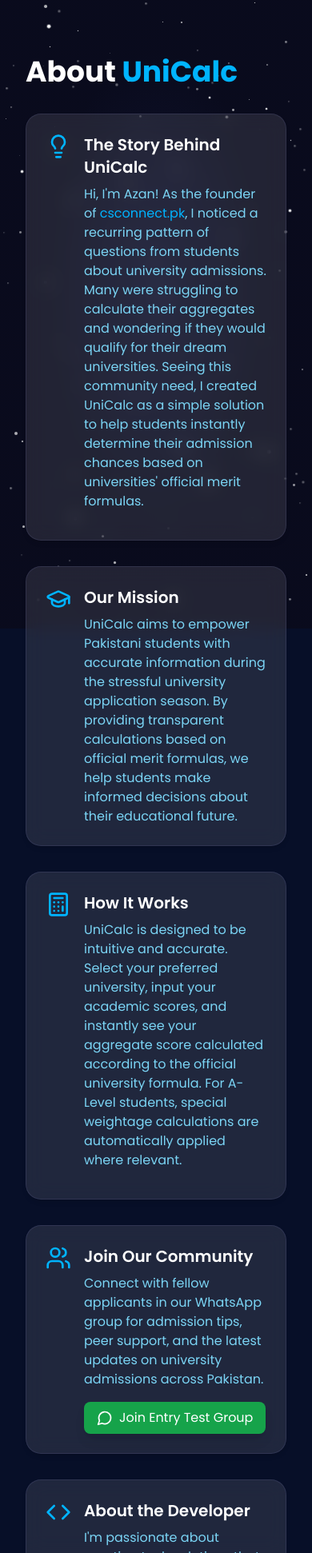
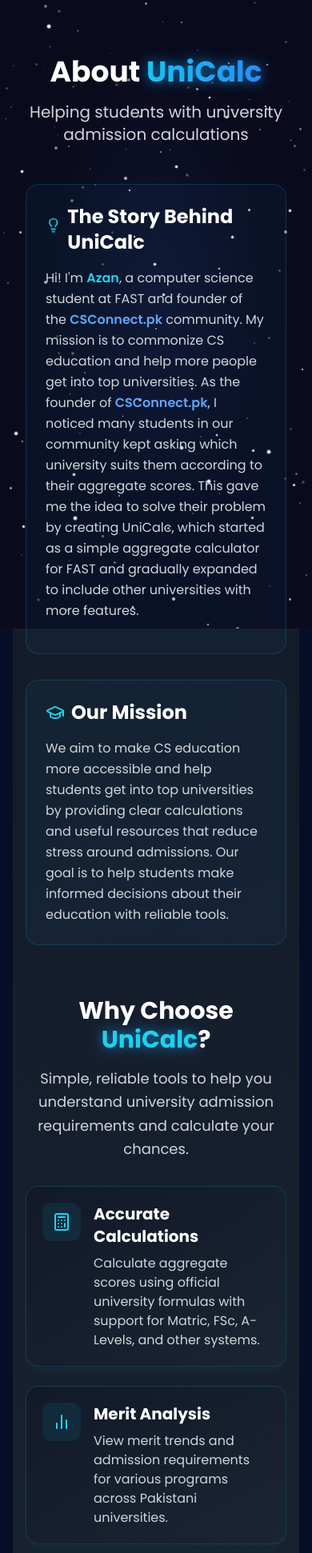
Before and after one commit to emadadnan000/unicalc, a React (Vite) app: page /about in a window 390 px wide. Shown: the part 58-2000 px from the top of the page at 80% size. Built offline with nearby package versions, Linux system fonts and the light colour scheme.

Commit message:
improved about page

```diff
--- a/src/components/pages/AboutPage.tsx
+++ b/src/components/pages/AboutPage.tsx
@@ -1,128 +1,222 @@
-import React from 'react';
-// import { motion } from 'framer-motion';
-import { GraduationCap, Calculator, Users, MessageCircle, Code, ExternalLink, Lightbulb } from 'lucide-react';
-import { FaLinkedin, FaGithub, FaInstagram } from 'react-icons/fa';
+import React, { useState, useEffect } from 'react';
+import { Calculator, BarChart2, BookOpen, Award, ShieldCheck, Heart, Lightbulb, GraduationCap, Code, ExternalLink, MessageCircle, Linkedin, Github, Instagram, Globe, Smartphone } from 'lucide-react';
 
-const AboutPage: React.FC = () => {
+const FeatureCard = ({ icon: Icon, title, children, delay = 0 }: { icon: React.ElementType, title: string, children: React.ReactNode, delay?: number }) => {
+  const [isVisible, setIsVisible] = useState(false);
+
+  useEffect(() => {
+    const timer = setTimeout(() => {
+      setIsVisible(true);
+    }, delay);
+    return () => clearTimeout(timer);
+  }, [delay]);
+
   return (
-    <div className="pt-24 pb-8 px-4">
-      <div className="max-w-4xl mx-auto">
-        <h1 className="text-4xl font-bold mb-8 text-white">About <span className="text-electric-blue">UniCalc</span></h1>
-
-        <div className="space-y-8">
-          <div className="glassmorphic-card p-6 rounded-xl hover:shadow-glow transition-all duration-300">
+    <div
+      className={`bg-gradient-to-br from-gray-900/80 to-gray-800/50 p-5 sm:p-6 rounded-2xl border border-cyan-500/20 shadow-lg shadow-cyan-500/5 transform transition-all duration-700 hover:scale-105 hover:shadow-cyan-500/20 hover:shadow-xl group ${
+        isVisible ? 'translate-y-0 opacity-100' : 'translate-y-8 opacity-0'
+      }`}
+    >
       <div className="flex items-start gap-4">
-              <Lightbulb className="w-8 h-8 text-electric-blue flex-shrink-0" />
+        <div className="p-3 bg-cyan-500/10 rounded-xl text-cyan-400 transition-all duration-300 group-hover:bg-cyan-500/20 group-hover:scale-110">
+          <Icon className="w-6 h-6 transition-transform duration-300 group-hover:rotate-12" />
+        </div>
         <div>
-                <h2 className="text-xl font-semibold mb-2 text-white">The Story Behind UniCalc</h2>
-                <p className="text-soft-cyan mb-3">
-                  Hi, I'm Azan! As the founder of <a href="https://csconnect.pk" target="_blank" rel="noopener noreferrer" className="text-electric-blue hover:text-white transition-colors">csconnect.pk</a>, I noticed a recurring pattern of questions from students about university admissions. Many were struggling to calculate their aggregates and wondering if they would qualify for their dream universities. Seeing this community need, I created UniCalc as a simple solution to help students instantly determine their admission chances based on universities' official merit formulas.
-                </p>
-                <p className="text-soft-cyan">
-                  {/*  */}
-                </p>
+          <h3 className="text-xl font-bold text-white mb-2 transition-colors duration-300 group-hover:text-cyan-100">{title}</h3>
+          <p className="text-gray-300 transition-colors duration-300 group-hover:text-gray-200">{children}</p>
         </div>
       </div>
     </div>
+  );
+};
 
-          <div className="glassmorphic-card p-6 rounded-xl hover:shadow-glow transition-all duration-300">
-            <div className="flex items-start gap-4">
-              <GraduationCap className="w-8 h-8 text-electric-blue flex-shrink-0" />
-              <div>
-                <h2 className="text-xl font-semibold mb-2 text-white">Our Mission</h2>
-                <p className="text-soft-cyan">
-                  UniCalc aims to empower Pakistani students with accurate information during the stressful university application season. By providing transparent calculations based on official merit formulas, we help students make informed decisions about their educational future.
+const AnimatedSection = ({ children, className = "", delay = 0 }: { children: React.ReactNode, className?: string, delay?: number }) => {
+  const [isVisible, setIsVisible] = useState(false);
+
+  useEffect(() => {
+    const timer = setTimeout(() => {
+      setIsVisible(true);
+    }, delay);
+    return () => clearTimeout(timer);
+  }, [delay]);
+
+  return (
+    <div
+      className={`transform transition-all duration-1000 ${
+        isVisible ? 'translate-y-0 opacity-100' : 'translate-y-12 opacity-0'
+      } ${className}`}
+    >
+      {children}
+    </div>
+  );
+};
+
+const AboutPage: React.FC = () => {
+  const [headerVisible, setHeaderVisible] = useState(false);
+
+  useEffect(() => {
+    const timer = setTimeout(() => {
+      setHeaderVisible(true);
+    }, 100);
+    return () => clearTimeout(timer);
+  }, []);
+
+  return (
+    <div className="min-h-screen bg-gradient-to-b from-gray-900 to-gray-800 pt-24 pb-16 px-4 overflow-hidden">
+      <div className="max-w-6xl mx-auto">
+        {/* Header Section with Staggered Animation */}
+        <div className="text-center mb-12 sm:mb-16">
+          <h1 className={`text-4xl md:text-5xl font-bold text-white mb-4 transform transition-all duration-1000 ${
+            headerVisible ? 'translate-y-0 opacity-100 scale-100' : 'translate-y-8 opacity-0 scale-95'
+          }`}>
+            About <span className="bg-clip-text text-transparent bg-gradient-to-r from-cyan-400 to-blue-500 animate-pulse">UniCalc</span>
+          </h1>
+          <p className={`text-xl text-gray-300 max-w-3xl mx-auto transform transition-all duration-1000 delay-300 ${
+            headerVisible ? 'translate-y-0 opacity-100' : 'translate-y-8 opacity-0'
+          }`}>
+            Helping students with university admission calculations
           </p>
         </div>
-            </div>
+
+        {/* Story and Mission Grid */}
+        <AnimatedSection delay={600} className="grid md:grid-cols-2 gap-8 mb-16">
+          <div className="bg-gradient-to-br from-cyan-500/5 to-blue-500/5 p-6 sm:p-8 rounded-2xl border border-cyan-500/20 transform transition-all duration-500 hover:scale-105 hover:border-cyan-500/40 hover:shadow-lg hover:shadow-cyan-500/10">
+            <h2 className="text-2xl font-bold text-white mb-4 flex items-center">
+              <Lightbulb className="w-6 h-6 mr-2 text-cyan-400 animate-bounce" />
+              The Story Behind UniCalc
+            </h2>
+            <p className="text-gray-300 mb-4 leading-relaxed">
+              Hi! I'm <span className="text-cyan-400 font-semibold">Azan</span>, a computer science student at FAST and founder of the <a href="https://csconnect.pk" target="_blank" rel="noopener noreferrer" className="text-blue-400 hover:text-blue-300 font-semibold transition-colors duration-300 hover:underline">CSConnect.pk</a> community. My mission is to commonize CS education and help more people get into top universities. As the founder of <a href="https://csconnect.pk" target="_blank" rel="noopener noreferrer" className="text-blue-400 hover:text-blue-300 font-semibold transition-colors duration-300 hover:underline">CSConnect.pk</a>, I noticed many students in our community kept asking which university suits them according to their aggregate scores. This gave me the idea to solve their problem by creating UniCalc, which started as a simple aggregate calculator for FAST and gradually expanded to include other universities with more features.
+            </p>
           </div>
 
-          <div className="glassmorphic-card p-6 rounded-xl hover:shadow-glow transition-all duration-300">
-            <div className="flex items-start gap-4">
-              <Calculator className="w-8 h-8 text-electric-blue flex-shrink-0" />
-              <div>
-                <h2 className="text-xl font-semibold mb-2 text-white">How It Works</h2>
-                <p className="text-soft-cyan mb-3">
-                  UniCalc is designed to be intuitive and accurate. Select your preferred university, input your academic scores, and instantly see your aggregate score calculated according to the official university formula. For A-Level students, special weightage calculations are automatically applied where relevant.
-                </p>
-                <p className="text-soft-cyan">
-                  {/* Have questions about entry tests? Join our <a href="https://chat.whatsapp.com/Cat16toNG2FHVNbSuel3FG" target="_blank" rel="noopener noreferrer" className="text-electric-blue hover:text-white transition-colors font-medium">Entry Test Group</a> where you can ask any questions related to university entry tests and get support from fellow applicants. */}
+          <div className="bg-gradient-to-br from-cyan-500/5 to-blue-500/5 p-6 sm:p-8 rounded-2xl border border-cyan-500/20 transform transition-all duration-500 hover:scale-105 hover:border-cyan-500/40 hover:shadow-lg hover:shadow-cyan-500/10">
+            <h2 className="text-2xl font-bold text-white mb-4 flex items-center">
+              <GraduationCap className="w-6 h-6 mr-2 text-cyan-400 animate-pulse" />
+              Our Mission
+            </h2>
+            <p className="text-gray-300 leading-relaxed">
+              We aim to make CS education more accessible and help students get into top universities by providing clear calculations and useful resources that reduce stress around admissions. Our goal is to help students make informed decisions about their education with reliable tools.
             </p>
           </div>
-            </div>
+        </AnimatedSection>
+
+        {/* Why Choose Section */}
+        <AnimatedSection delay={900} className="text-center mb-8 sm:mb-12">
+          <h2 className="text-3xl font-bold text-white mb-4">
+            Why Choose <span className="text-cyan-400 animate-pulse">UniCalc</span>?
+          </h2>
+          <p className="text-gray-300 max-w-4xl mx-auto text-lg leading-relaxed">
+            Simple, reliable tools to help you understand university admission requirements and calculate your chances.
+          </p>
+        </AnimatedSection>
+
+        {/* Feature Cards with Staggered Animation */}
+        <div className="grid md:grid-cols-2 lg:grid-cols-3 gap-6 mb-16">
+          <FeatureCard icon={Calculator} title="Accurate Calculations" delay={1200}>
+            Calculate aggregate scores using official university formulas with support for Matric, FSc, A-Levels, and other systems.
+          </FeatureCard>
+
+          <FeatureCard icon={BarChart2} title="Merit Analysis" delay={1350}>
+            View merit trends and admission requirements for various programs across Pakistani universities.
+          </FeatureCard>
+
+          <FeatureCard icon={BookOpen} title="Test Preparation" delay={1500}>
+            Access practice questions and study materials for university entrance tests.
+          </FeatureCard>
+
+          <FeatureCard icon={Award} title="Eligibility Check" delay={1650}>
+            Check eligibility for different programs and get recommendations based on your academic profile.
+          </FeatureCard>
+
+          <FeatureCard icon={ShieldCheck} title="Reliable Data" delay={1800}>
+            Official university formulas with updated information to ensure accurate calculations.
+          </FeatureCard>
+
+          <FeatureCard icon={Heart} title="Student-Friendly" delay={1950}>
+            Built by students for students, making complex admission processes simple and stress-free.
+          </FeatureCard>
         </div>
 
-          <div className="glassmorphic-card p-6 rounded-xl hover:shadow-glow transition-all duration-300">
-            <div className="flex items-start gap-4">
-              <Users className="w-8 h-8 text-electric-blue flex-shrink-0" />
-              <div>
-                <h2 className="text-xl font-semibold mb-2 text-white">Join Our Community</h2>
-                <p className="text-soft-cyan mb-4">
-                  Connect with fellow applicants in our WhatsApp group for admission tips, peer support, and the latest updates on university admissions across Pakistan.
+        {/* Community Section */}
+        <AnimatedSection delay={2100} className="bg-gradient-to-r from-cyan-500/10 to-blue-500/10 rounded-2xl p-6 sm:p-8 mb-12 sm:mb-16 border border-cyan-500/20 transform transition-all duration-500 hover:scale-[1.02] hover:shadow-lg hover:shadow-cyan-500/20">
+          <div className="flex flex-col md:flex-row items-center justify-between gap-6">
+            <div className="flex-1">
+              <h3 className="text-2xl font-bold text-white mb-3 flex items-center">
+                <MessageCircle className="w-6 h-6 mr-2 text-green-400 animate-bounce" />
+                Join Entry Test Group
+              </h3>
+              <p className="text-gray-300 mb-4 md:mb-0 leading-relaxed">
+                Connect with other students preparing for university admissions. Share resources, ask questions, and support each other through the process.
               </p>
+            </div>
             <a
               href="https://chat.whatsapp.com/Cat16toNG2FHVNbSuel3FG"
               target="_blank"
               rel="noopener noreferrer"
-                  className="inline-flex items-center px-4 py-2 bg-green-600 text-white rounded-lg hover:bg-green-700 transition-all duration-300 transform hover:scale-105 shadow-lg"
+              className="inline-flex items-center justify-center px-6 py-3 bg-gradient-to-r from-green-600 to-green-700 hover:from-green-700 hover:to-green-800 text-white rounded-xl transition-all duration-300 transform hover:scale-110 hover:shadow-lg hover:shadow-green-500/30 active:scale-95 whitespace-nowrap group font-semibold"
             >
-                  <MessageCircle className="w-5 h-5 mr-2" />
-                  Join Entry Test Group
+              <MessageCircle className="w-5 h-5 mr-2 transition-transform duration-300 group-hover:rotate-12" />
+              Join WhatsApp Group
             </a>
           </div>
+        </AnimatedSection>
+
+        {/* Developer Section */}
+        <AnimatedSection delay={2300} className="text-center px-2">
+          <div className="inline-flex items-center justify-center w-16 h-16 sm:w-20 sm:h-20 rounded-full bg-gradient-to-br from-cyan-500/20 to-blue-500/20 mb-4 sm:mb-6">
+            <Code className="w-6 h-6 sm:w-8 sm:h-8 text-cyan-400 animate-bounce" />
+          </div>
+          <h2 className="text-xl sm:text-2xl font-bold text-white mb-3 sm:mb-4">About the Developer</h2>
+          <div className="max-w-4xl mx-auto mb-6 sm:mb-8">
+            <p className="text-gray-300 mb-4 text-sm sm:text-base leading-relaxed">
+              <span className="text-cyan-400 font-bold text-lg">Azan</span> - A computer science student at FAST and founder of <a href="https://csconnect.pk" target="_blank" rel="noopener noreferrer" className="text-blue-400 hover:text-blue-300 font-semibold transition-colors duration-300 hover:underline">CSConnect.pk</a> community, passionate about making CS education accessible to everyone. I believe more students should have the chance to study at top universities and I'm currently building tools that solve real problems for the student community.
+            </p>
+            <div className="bg-gradient-to-r from-cyan-500/5 to-blue-500/5 rounded-xl p-4 mb-6 border border-cyan-500/20">
+              <p className="text-gray-300 text-sm sm:text-base leading-relaxed italic">
+                "My goal is to help students get into the top CS universities of Pakistan." - <span className="text-cyan-400 font-semibold">Azan</span>
+              </p>
             </div>
           </div>
-
-          <div className="glassmorphic-card p-6 rounded-xl hover:shadow-glow transition-all duration-300">
-            <div className="flex items-start gap-4">
-              <Code className="w-8 h-8 text-electric-blue flex-shrink-0" />
-              <div>
-                <h2 className="text-xl font-semibold mb-2 text-white">About the Developer</h2>
-                <p className="text-soft-cyan mb-4">
-                  I'm passionate about creating tech solutions that solve real problems for students. When I'm not coding, I'm engaging with the CS community in Pakistan and exploring new ways to make education more accessible.
-                </p>
-                <div className="flex flex-wrap gap-4">
+          <div className="flex flex-wrap justify-center gap-2 sm:gap-3">
             <a
               href="https://linkedin.com/in/azanw"
               target="_blank"
               rel="noopener noreferrer"
-                    className="inline-flex items-center text-electric-blue hover:text-white transition-colors"
+              className="inline-flex items-center px-3 sm:px-4 py-1.5 sm:py-2 bg-blue-600 hover:bg-blue-700 text-white rounded-lg transition-all duration-300 text-sm sm:text-base transform hover:scale-110 hover:shadow-lg hover:shadow-blue-500/30 active:scale-95 group"
             >
-                    <FaLinkedin className="w-5 h-5 mr-1" />
+              <Linkedin className="w-4 h-4 sm:w-5 sm:h-5 mr-1.5 transition-transform duration-300 group-hover:rotate-12" />
               LinkedIn
             </a>
             <a
               href="https://github.com/azannw"
               target="_blank"
               rel="noopener noreferrer"
-                    className="inline-flex items-center text-electric-blue hover:text-white transition-colors"
+              className="inline-flex items-center px-3 sm:px-4 py-1.5 sm:py-2 bg-gray-800 hover:bg-gray-700 text-gray-100 rounded-lg transition-all duration-300 text-sm sm:text-base transform hover:scale-110 hover:shadow-lg hover:shadow-gray-500/30 active:scale-95 group"
             >
-                    <FaGithub className="w-5 h-5 mr-1" />
+              <Github className="w-4 h-4 sm:w-5 sm:h-5 mr-1.5 transition-transform duration-300 group-hover:rotate-12" />
               GitHub
             </a>
             <a
               href="https://instagram.com/csconnect.pk"
               target="_blank"
               rel="noopener noreferrer"
-                    className="inline-flex items-center text-electric-blue hover:text-white transition-colors"
+              className="inline-flex items-center px-3 sm:px-4 py-1.5 sm:py-2 bg-gradient-to-r from-pink-500 to-purple-600 hover:from-pink-600 hover:to-purple-700 text-white rounded-lg transition-all duration-300 text-sm sm:text-base transform hover:scale-110 hover:shadow-lg hover:shadow-pink-500/30 active:scale-95 group"
             >
-                    <FaInstagram className="w-5 h-5 mr-1" />
+              <Instagram className="w-4 h-4 sm:w-5 sm:h-5 mr-1.5 transition-transform duration-300 group-hover:rotate-12" />
               Instagram
             </a>
             <a
               href="https://csconnect.pk"
               target="_blank"
               rel="noopener noreferrer"
-                    className="inline-flex items-center text-electric-blue hover:text-white transition-colors"
+              className="inline-flex items-center px-3 sm:px-4 py-1.5 sm:py-2 bg-gradient-to-r from-cyan-600 to-blue-600 hover:from-cyan-700 hover:to-blue-700 text-white rounded-lg transition-all duration-300 text-sm sm:text-base transform hover:scale-110 hover:shadow-lg hover:shadow-cyan-500/30 active:scale-95 group font-semibold"
             >
-                    <ExternalLink className="w-5 h-5 mr-1" />
-                    CSConnect
+              <Globe className="w-4 h-4 sm:w-5 sm:h-5 mr-1.5 transition-transform duration-300 group-hover:rotate-12" />
+              CSConnect.pk
             </a>
           </div>
-              </div>
-            </div>
-          </div>
-        </div>
+        </AnimatedSection>
       </div>
     </div>
   );
--- a/src/components/pages/HomePage.tsx
+++ b/src/components/pages/HomePage.tsx
@@ -168,23 +168,7 @@
                   <X style={{width: '20px', height: '20px'}} />
                 </button>
               ) : (
-                <div style={{
-                  position: 'absolute',
-                  right: '48px',
-                  top: '50%',
-                  transform: 'translateY(-50%)',
-                  display: 'flex',
-                  alignItems: 'center',
-                  gap: '4px',
-                  color: '#666',
-                  backgroundColor: 'rgba(0,0,0,0.2)',
-                  padding: '2px 8px',
-                  borderRadius: '4px',
-                  fontSize: '0.75rem',
-                  pointerEvents: 'none'
-                }}>
-                  <span>Press <kbd>Ctrl</kbd> + <kbd>K</kbd> to search</span>
-                </div>
+                <div style={{ display: 'none' }}></div>
               )}
               <div style={{
                 position: 'absolute',
```
Lines whose indentation alone changed are shown as unchanged.
